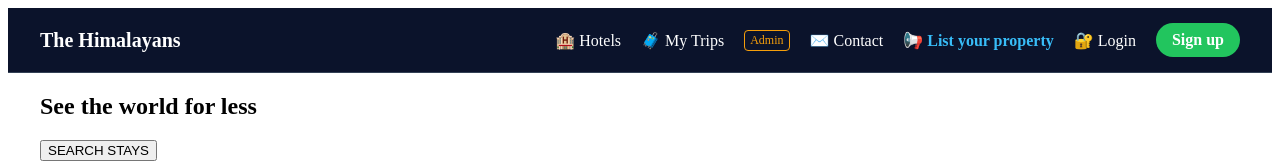
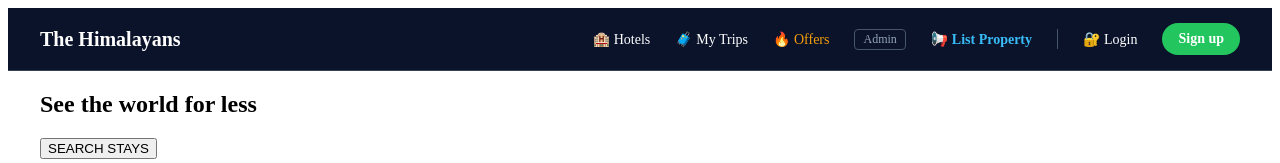
Before and after one commit to pamnautiyal-cpu/himstay, a React (Vite) app in the folder frontend/: page / in a window 1280 px wide. Shown: the top 163 px of the page. Built offline with nearby package versions, Linux system fonts and the light colour scheme.

Commit message:
Refine Navbar: removed Contact, added Offers, improved layout

```diff
--- a/frontend/src/components/Navbar.jsx
+++ b/frontend/src/components/Navbar.jsx
@@ -12,19 +12,27 @@ export default function Navbar() {
         </Link>
 
         {/* Navigation Links */}
-        <div style={{ display: "flex", alignItems: "center", gap: "20px" }}>
-          <Link to="/hotels" style={{ color: "#fff", textDecoration: "none" }}>🏨 Hotels</Link>
-          <Link to="/mytrips" style={{ color: "#fff", textDecoration: "none" }}>🧳 My Trips</Link>
+        <div style={{ display: "flex", alignItems: "center", gap: "25px" }}>
+          <Link to="/hotels" style={{ color: "#fff", textDecoration: "none", fontSize: "14px" }}>🏨 Hotels</Link>
+          <Link to="/mytrips" style={{ color: "#fff", textDecoration: "none", fontSize: "14px" }}>🧳 My Trips</Link>
 
-          {/* ✅ Admin Access Link (Naya add kiya gaya) */}
-          <Link to="/admin/bookings" style={{ color: "#f59e0b", textDecoration: "none", fontSize: "12px", border: "1px solid #f59e0b", padding: "2px 5px", borderRadius: "4px" }}>
+          {/* New Professional Button: Offers/Deals */}
+          <Link to="/offers" style={{ color: "#f59e0b", textDecoration: "none", fontSize: "14px", fontWeight: "500" }}>
+            🔥 Offers
+          </Link>
+
+          <Link to="/admin/bookings" style={{ color: "#94a3b8", textDecoration: "none", fontSize: "12px", border: "1px solid #475569", padding: "2px 8px", borderRadius: "4px" }}>
             Admin
           </Link>
 
-          <Link to="/contact" style={{ color: "#fff", textDecoration: "none" }}>✉️ Contact</Link>
-          <Link to="/list-property" style={{ color: "#38bdf8", textDecoration: "none", fontWeight: "bold" }}>📢 List your property</Link>
-          <Link to="/login" style={{ color: "#fff", textDecoration: "none" }}>🔐 Login</Link>
-          <Link to="/signup" style={{ background: "#22c55e", padding: "8px 16px", borderRadius: "20px", color: "#fff", textDecoration: "none", fontWeight: "bold" }}>Sign up</Link>
+          <Link to="/list-property" style={{ color: "#38bdf8", textDecoration: "none", fontWeight: "bold", fontSize: "14px" }}>
+            📢 List Property
+          </Link>
+
+          <div style={{ height: "20px", width: "1px", background: "#475569" }} /> {/* Divider */}
+
+          <Link to="/login" style={{ color: "#fff", textDecoration: "none", fontSize: "14px" }}>🔐 Login</Link>
+          <Link to="/signup" style={{ background: "#22c55e", padding: "8px 16px", borderRadius: "20px", color: "#fff", textDecoration: "none", fontWeight: "bold", fontSize: "14px" }}>Sign up</Link>
         </div>
       </div>
     </header>
```
